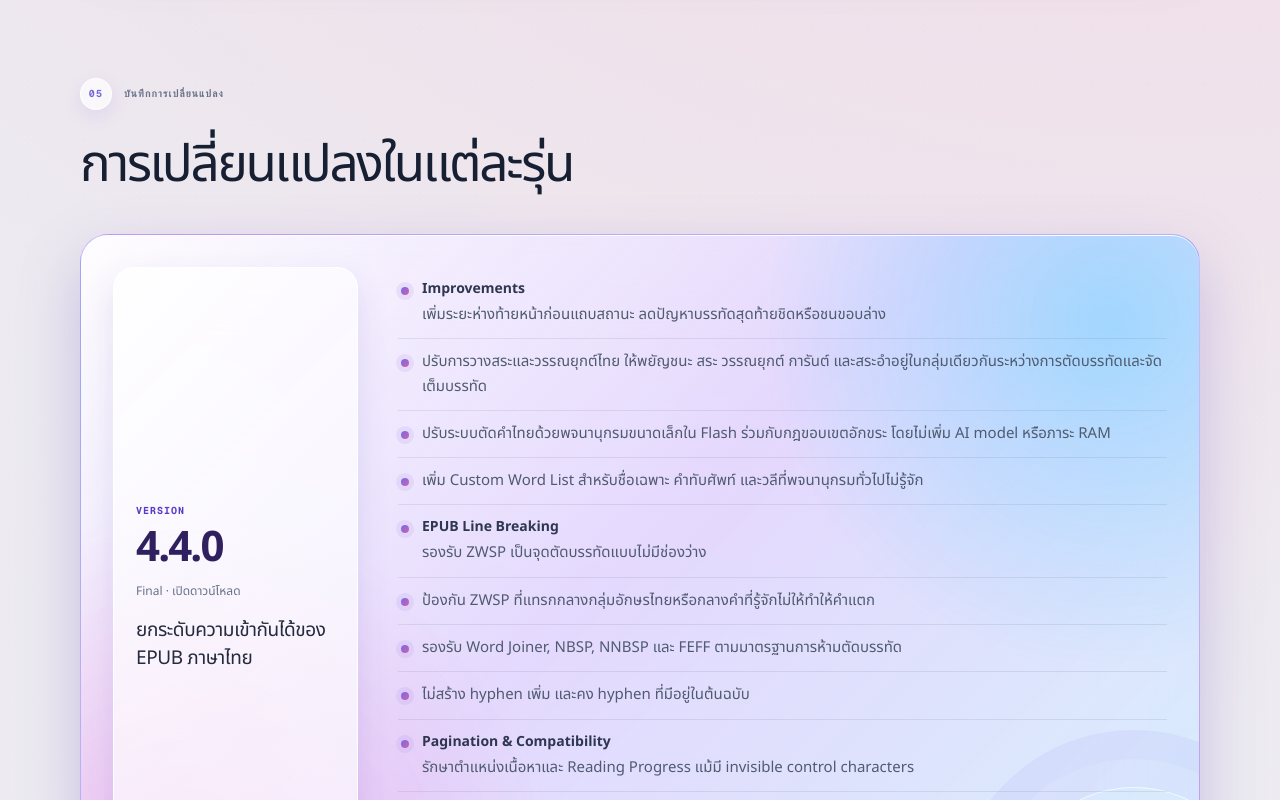
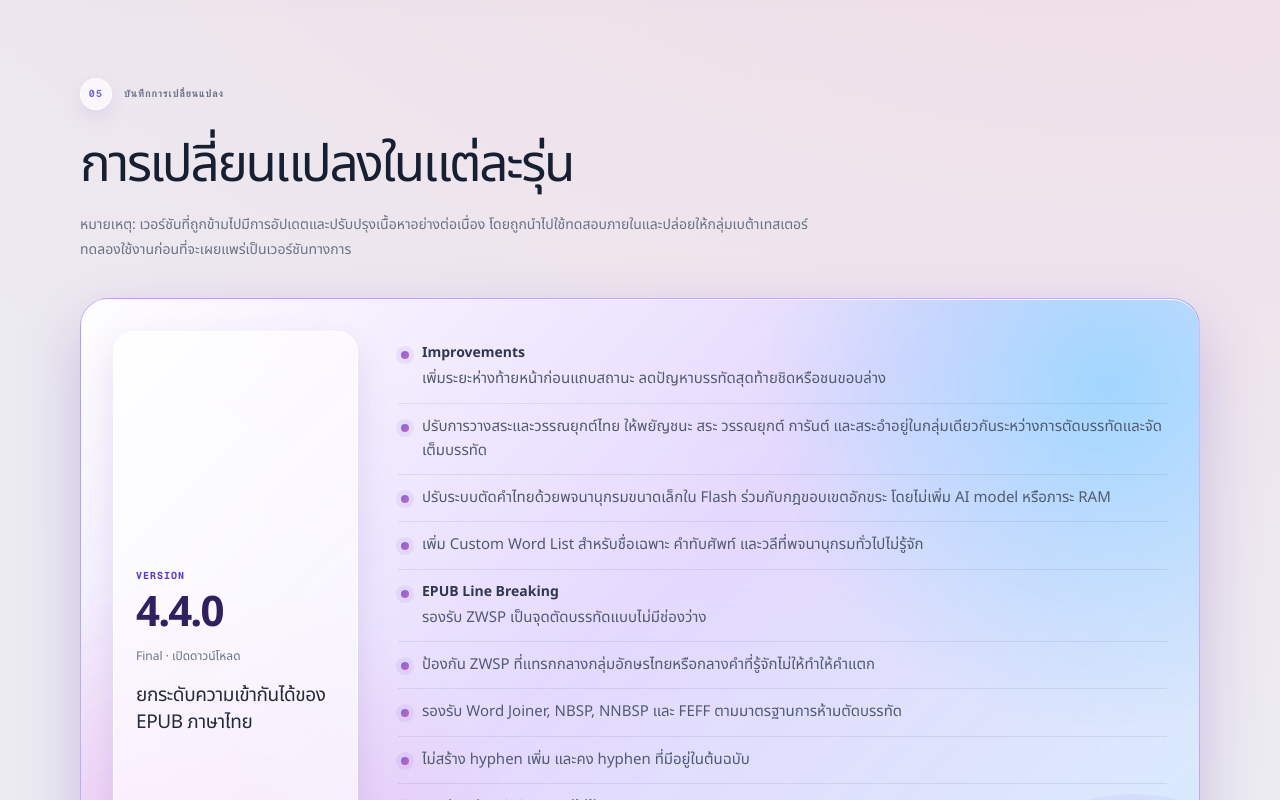
Before and after one commit to papaaiclass/ekicross, a Next.js app in the folder ekicross-site/: page / in a window 1280 px wide. Shown: the part 9660-10460 px from the top of the page. Built offline with nearby package versions, Linux system fonts and the light colour scheme.

Commit message:
docs: clarify skipped release versions

```diff
--- a/ekicross-site/app/globals.css
+++ b/ekicross-site/app/globals.css
@@ -385,6 +385,7 @@ main[lang='th'] button {
 .changelog { position: relative; padding: 80px 0 96px; }
 .changelog-heading { margin-bottom: 36px; }
 .changelog-heading h2 { margin: 0; font-size: clamp(34px,4vw,52px); line-height: 1.25; letter-spacing: -.045em; }
+.changelog-heading p { max-width: 760px; margin: 14px 0 0; color: #687287; font-size: 14px; line-height: 1.8; }
 .changelog-list { display: grid; gap: 18px; }
 .changelog-card { display: grid; grid-template-columns: 245px 1fr; gap: 40px; padding: 32px; border-radius: 28px; background: linear-gradient(135deg, rgba(255,255,255,.72), rgba(227,222,255,.5) 48%, rgba(216,242,255,.5)); }
 .changelog-current { position: relative; overflow: hidden; border: 1px solid rgba(135,97,241,.42); background: radial-gradient(circle at 92% 12%, rgba(119,210,255,.6), transparent 29%), radial-gradient(circle at 9% 92%, rgba(238,126,209,.35), transparent 31%), linear-gradient(135deg, rgba(255,255,255,.91), rgba(226,213,255,.84) 48%, rgba(207,239,255,.76)); box-shadow: 0 26px 62px rgba(91,62,187,.26), inset 0 1px 0 rgba(255,255,255,.96); }
--- a/ekicross-site/app/page.tsx
+++ b/ekicross-site/app/page.tsx
@@ -81,6 +81,7 @@ const copy = {
     installBody: 'อ่านข้อควรทราบและเตรียมเครื่องกับ SD Card ให้พร้อมก่อนเริ่ม จากนั้นทำตามขั้นตอนตามลำดับโดยไม่ข้ามข้อใด',
     changelogLabel: 'บันทึกการเปลี่ยนแปลง',
     changelogTitle: 'การเปลี่ยนแปลงในแต่ละรุ่น',
+    changelogNote: 'หมายเหตุ: เวอร์ชันที่ถูกข้ามไปมีการอัปเดตและปรับปรุงเนื้อหาอย่างต่อเนื่อง โดยถูกนำไปใช้ทดสอบภายในและปล่อยให้กลุ่มเบต้าเทสเตอร์ทดลองใช้งานก่อนที่จะเผยแพร่เป็นเวอร์ชันทางการ',
     hub: 'เว็บไซต์หลักสำหรับข้อมูล รุ่นเฟิร์มแวร์ และไฟล์ดาวน์โหลดของ Ekicross',
     back: 'กลับด้านบน',
   },
@@ -136,6 +137,7 @@ const copy = {
     installBody: 'Review the safety notes, prepare the device and SD card, then complete every step in order without interruption.',
     changelogLabel: 'CHANGELOG',
     changelogTitle: 'What changes with each release',
+    changelogNote: 'Note: Versions not shown here were continuously updated and refined, used for internal testing and beta-tester trials before an official release.',
     hub: 'The official home for Ekicross information, firmware releases, and downloads',
     back: 'Back to top',
   },
@@ -672,7 +674,7 @@ export default function Home() {
 
       <section className="changelog wrap" id="changelog">
         <div className="section-kicker"><span>05</span>{t.changelogLabel}</div>
-        <div className="changelog-heading"><h2>{t.changelogTitle}</h2></div>
+        <div className="changelog-heading"><h2>{t.changelogTitle}</h2><p>{t.changelogNote}</p></div>
         <div className="changelog-list">
           {changelogEntries.map(entry => <article className={`changelog-card changelog-${entry.state} glass`} key={entry.version}>
             <div className="changelog-version"><span>VERSION</span><strong>{entry.version}</strong><small>{entry.status[lang]}</small><h3>{entry.headline[lang]}</h3></div>
```
